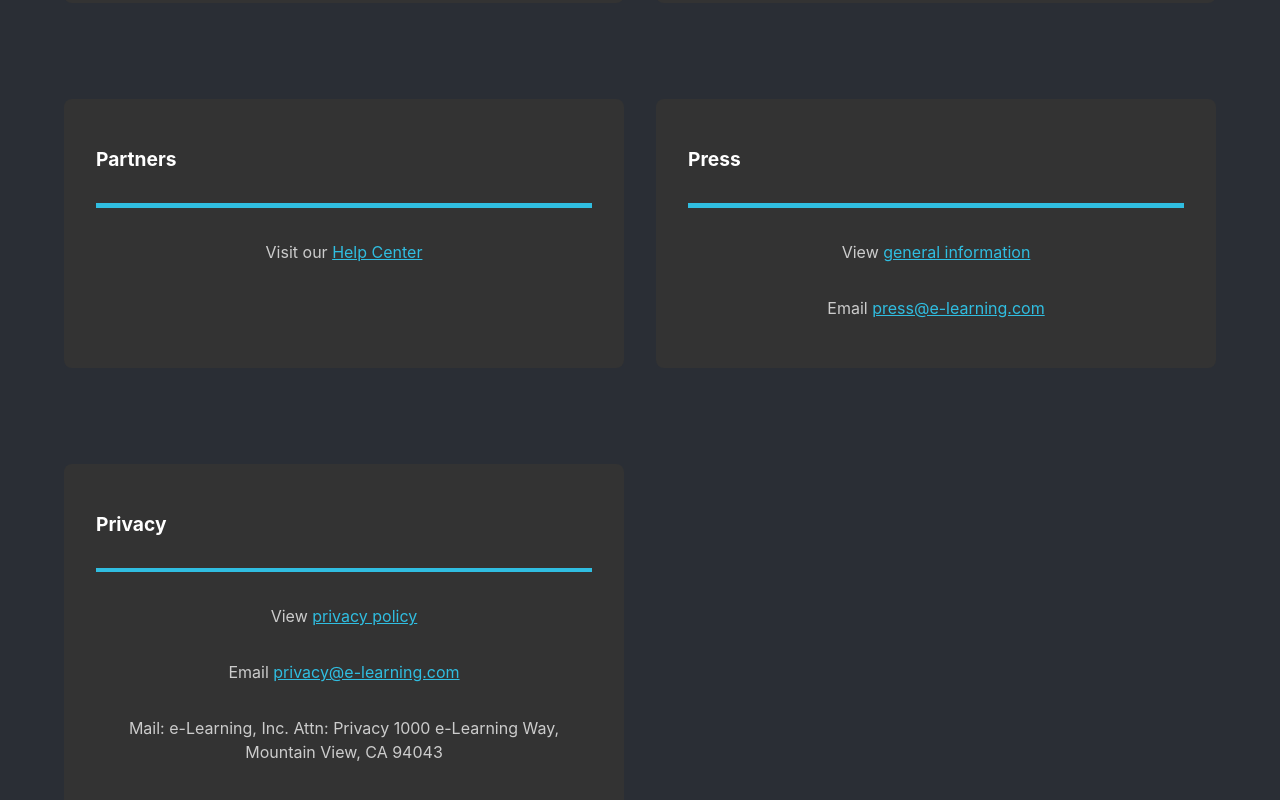
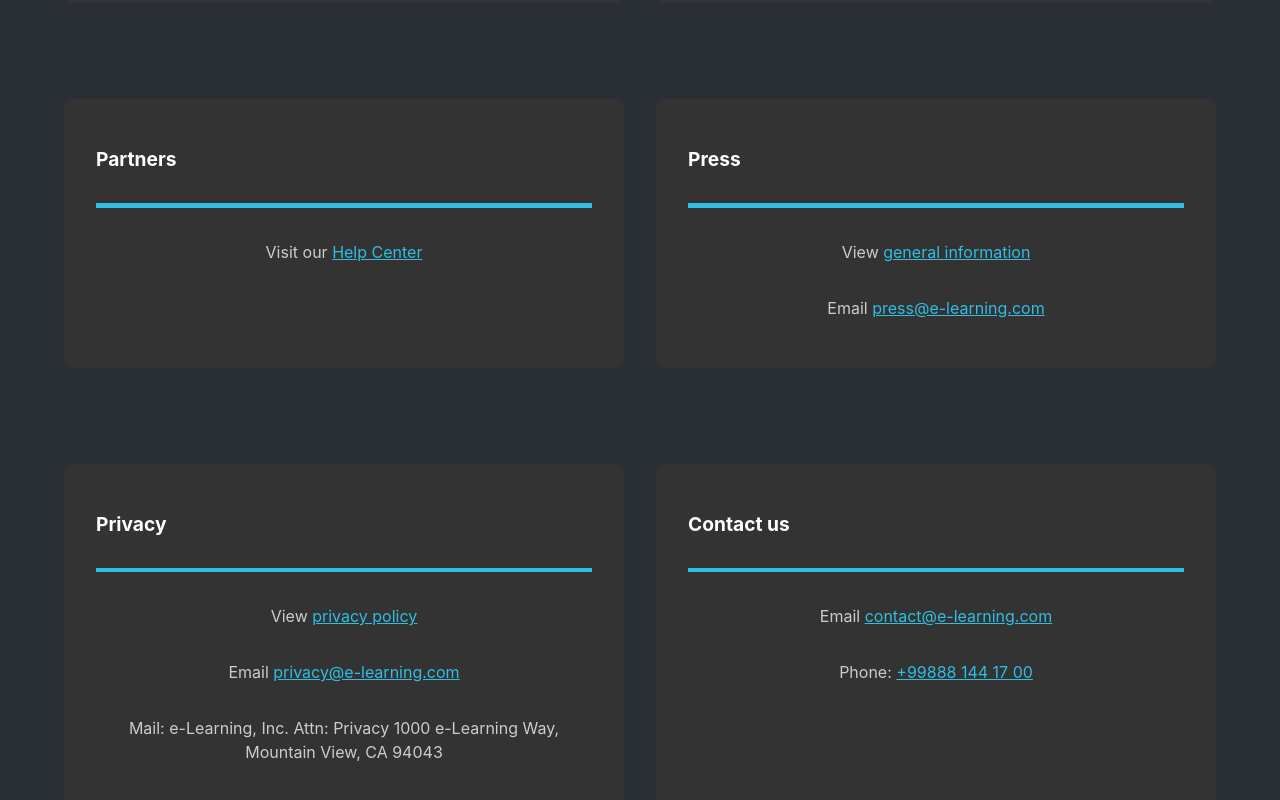
Before and after one commit to KhBobomurod/interactive-react-elearning, a React (Create React App) app: page /contact in a window 1280 px wide. Shown: the part 725-1525 px from the top of the page. Built offline with nearby package versions, Linux system fonts and the light colour scheme; a web font is replaced by a local one.

Commit message:
add contact item

```diff
--- a/src/pages/ContactUs.js
+++ b/src/pages/ContactUs.js
@@ -76,7 +76,7 @@ const Contact = () => {
             <p>
               Email{" "}
               <a href="!#" target="_blank">
-                 press@e-learning.com
+                press@e-learning.com
               </a>
             </p>
           </motion.div>
@@ -86,18 +86,31 @@ const Contact = () => {
             <p>
               View{" "}
               <a href="!#" target="_blank">
-                 privacy policy
+                privacy policy
               </a>
             </p>
             <p>
               Email{" "}
               <a href="!#" target="_blank">
-                 privacy@e-learning.com
+                privacy@e-learning.com
               </a>
             </p>
             <p>
               Mail: e-Learning, Inc. Attn: Privacy 1000 e-Learning Way, Mountain
               View, CA 94043
+            </p>
+          </motion.div>
+          <motion.div className="contact-item">
+            <h3>Contact us</h3>
+            <div className="line"></div>
+            <p>
+              Email{" "}
+              <a href="mailto: khudayberganovbobomurod@gmail.com">
+                contact@e-learning.com
+              </a>
+            </p>
+            <p>
+              Phone: <a href="tel:+998935555555">+99888 144 17 00 </a>
             </p>
           </motion.div>
         </Items>
@@ -125,7 +138,6 @@ const ContactStyle = styled(motion.div)`
     grid-gap: 2rem;
     grid-template-rows: 1fr;
     width: 100%;
-
   }
   .contact-item {
     display: block;
```
